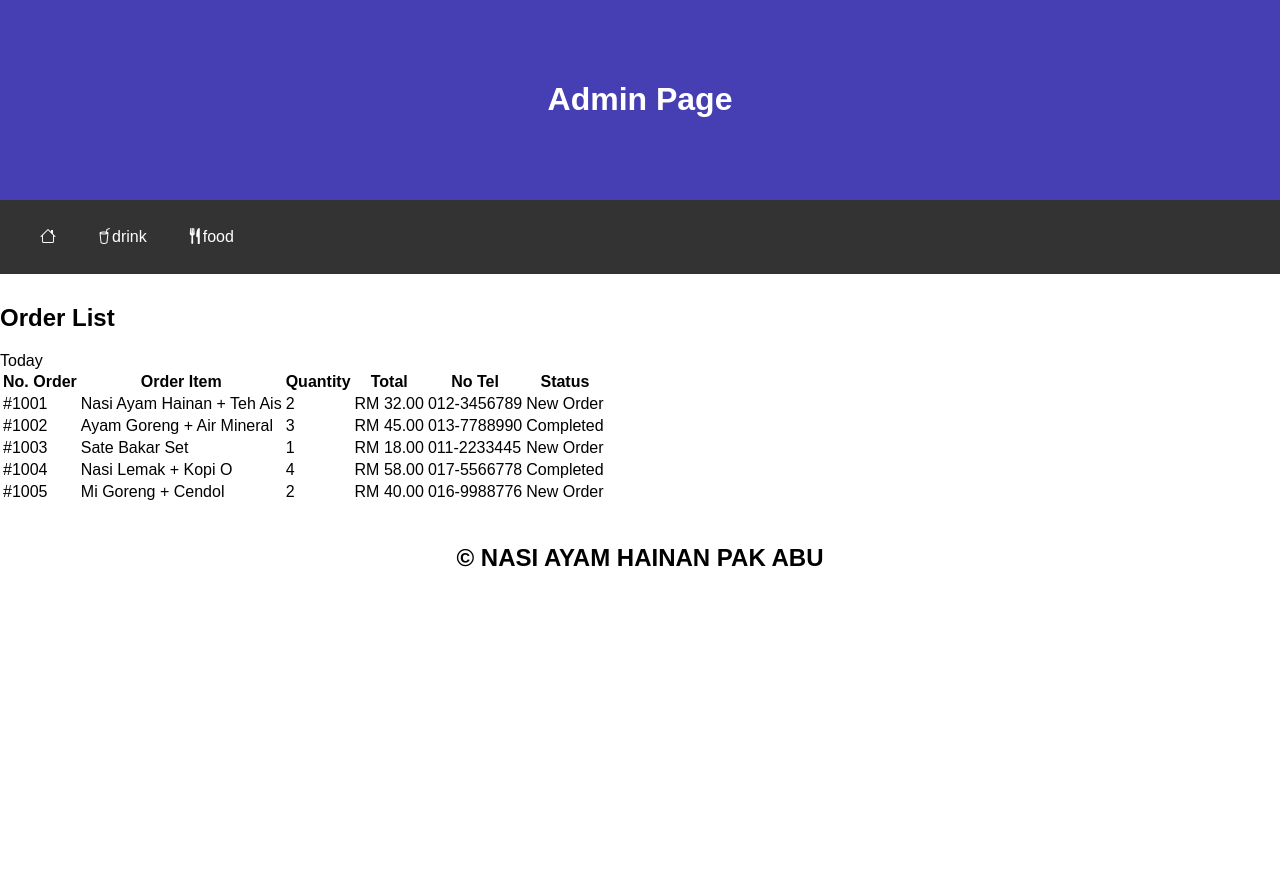
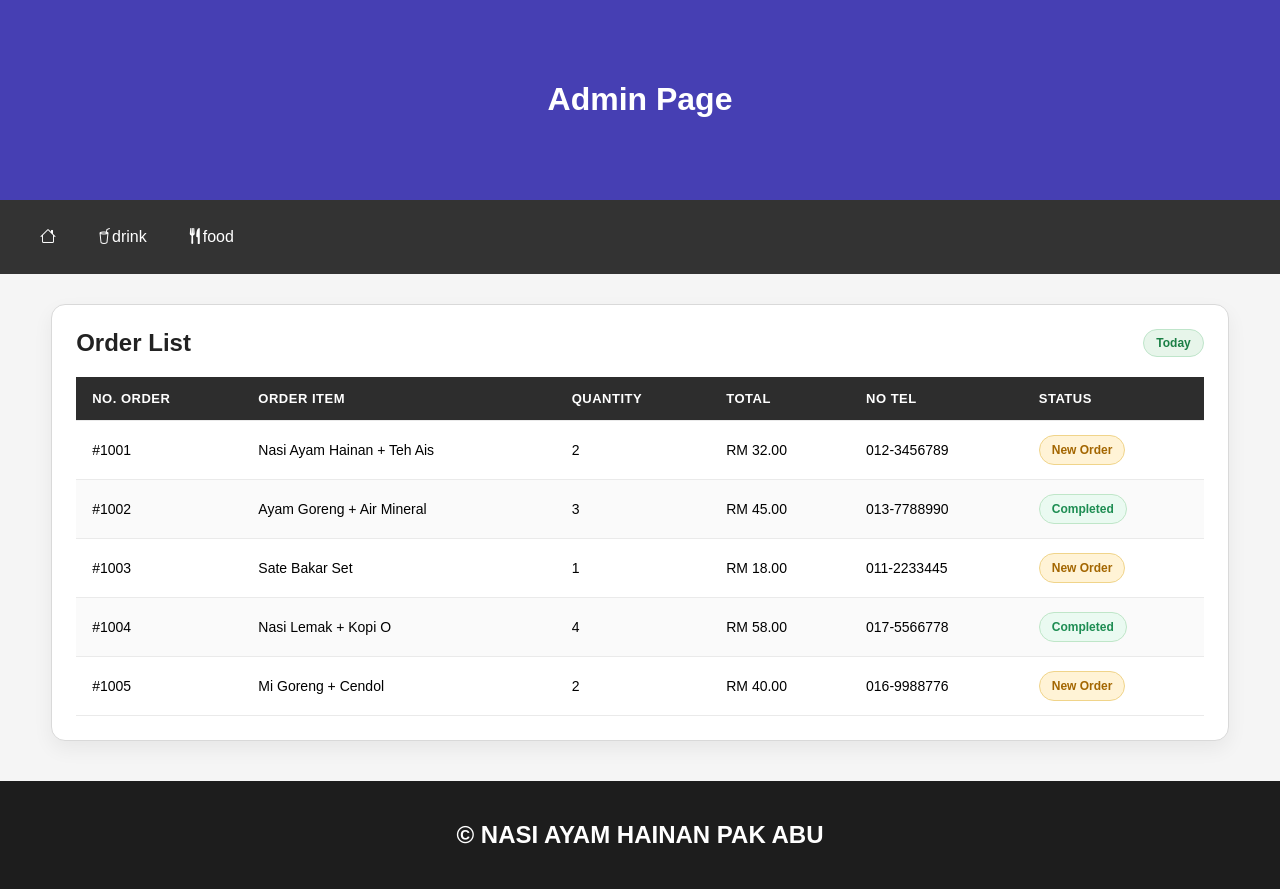
Before and after one commit to fariszhr67/ayamhainanpakabu, a PHP site: page /admin.php in a window 1280 px wide. Before the commit the page ends 567 px from the top, so only its background shows below. Run offline with PHP 8.4, Linux system fonts and the light colour scheme.

Commit message:
Refactor style.css with new styles and structure

```diff
--- a/style.css
+++ b/style.css
@@ -2,8 +2,86 @@
     box-sizing: border-box;
 }
 
-/* ni index html*/
-.frontpage{
+body {
+  font-family: Arial, sans-serif;
+  margin: 0;
+  background: #f4f4f4;
+}
+
+header {
+    padding: 60px;
+    text-align: center;
+    background: rgb(70, 63, 179);
+    color: white;
+}
+
+.navbar {
+  display: flex;
+  background-color: #333;
+  position: sticky;
+  top: 0;
+  z-index: 1000;
+  justify-content: space-between;
+  align-items: center;
+  color: white;
+  padding: 14px 20px;
+  margin-bottom: 30px;
+}
+
+.navbar .page {
+    display: flex;
+    align-items: center;
+}
+
+.navbar .page a {
+  color: white;
+  display: inline-flex;
+  align-items: center;
+  padding: 14px 20px;
+  text-decoration: none;
+  text-align: center;
+}
+
+.navbar .page a:hover {
+  background-color: #ddd;
+  color: black;
+}
+
+.cart {
+    position: relative;
+    background-color: white;
+    color: black;
+    font-size: 25px;
+    padding: 5px;
+    border-radius: 5px;
+    display: inline-flex;
+    align-items: center;
+    justify-content: center;
+    min-width: 40px;
+    min-height: 40px;
+}
+
+.cart-count {
+    position: absolute;
+    top: -8px;
+    right: -8px;
+    font-size: 12px;
+    background-color: red;
+    color: white;
+    padding: 2px 5px;
+    border-radius: 5px;
+}
+
+footer {
+    text-align: center;
+    padding: 20px;
+    background: #1d1d1d;
+    color: white;
+    margin-top: 40px;
+}
+
+/* index html */
+.frontpage {
     background-color: gray;
     min-height: 100vh;
     margin: 0;
@@ -49,12 +127,31 @@
     color: black;
 }
 
-.frontpage .container .box a{
-    text-decoration:none;
-    color:black;
+.frontpage .container .box a {
+    text-decoration: none;
+    color: black;
 }
 
-/*ni login.php*/
+/* homepage */
+.mainmenu {
+    display: grid;
+    grid-template-columns: repeat(1, 600px);
+    justify-content: center;
+    gap: 30px;
+}
+
+.mainmenu .mainpage {
+    border: 3px solid black;
+    border-radius: 4px;
+}
+
+.mainmenu .mainpage .homeimg {
+    object-fit: cover;
+    width: 595px;
+    height: 400px;
+}
+
+/* login page */
 .loginpage {
     background-color: gray;
     text-align: center;
@@ -72,7 +169,7 @@
     background-color: white;
     padding: 20px;
     width: fit-content;
-    border:3px solid black;
+    border: 3px solid black;
     border-radius: 8px;
 }
 
@@ -86,155 +183,194 @@
     border-radius: 8px;
 }
 
-.loginpage .container .box1{
+.loginpage .container .box1 {
     background-color: rgb(13, 177, 13);
-    width:fit-content;
-    height:fit-content;
-    border:2px solid gray;
-    border-radius:8px;
-    float:right;
+    width: fit-content;
+    height: fit-content;
+    border: 2px solid gray;
+    border-radius: 8px;
+    float: right;
 }
 
-.loginpage .container .box2{
+.loginpage .container .box2 {
    background-color: rgb(232, 18, 18);
-    width:fit-content;
-    height:fit-content;
+    width: fit-content;
+    height: fit-content;
     text-decoration: none;
     color: black;
-    border:2px solid gray;
-    border-radius:8px;
-    float:left;
+    border: 2px solid gray;
+    border-radius: 8px;
+    float: left;
 }
 
-/*ni homepage*/
-body {
-  font-family: Arial;
-  margin: 0;
-}
-
-header{
-    padding: 60px;
-    text-align: center;
-    background: rgb(70, 63, 179);
-    color: white;
-}
-
-
-.navbar {
-  display: flex;
-    background-color: #333;
-    position: sticky;
-    top: 0;
-    z-index: 1000;
-  justify-content: space-between;
-  color: white;
-  padding: 14px 20px;
-  margin-bottom: 30px;
-}
-
-.navbar .page {
-    display: flex;
-    align-items: center;
-}
-
-.navbar .page a {
-  color: white;
-    display: inline-flex;
-    align-items: center;
-  padding: 14px 20px;
-  text-decoration: none;
-  text-align: center;
-}
-
-.navbar .page a:hover {
-  background-color: #ddd;
-  color: black;
-}
-
-.cart {
-    position: relative;
-    background-color: white;
-    color: black;
-    font-size: 25px;
-    padding: 5px;
-    border-radius: 5px;
-}
-
-.cart-count{
-    position:absolute;
-    top:-8px;
-    right:-8px;
-    font-size: 12px;
-    background-color:red;
-    color:white;
-    padding:2px 5px;
-    border-radius:5px;
-}
-
-.shop{
+/* menu pages */
+.shop {
     display: grid;
-    grid-template-columns: repeat(4,223px);
-    gap:30px;
+    grid-template-columns: repeat(4, 223px);
+    gap: 30px;
     justify-content: center;
 }
 
-@media (max-width:1000px) {
-   .shop{
-    grid-template-columns: repeat(2,223px);
+@media (max-width: 1000px) {
+   .shop {
+    grid-template-columns: repeat(2, 223px);
    }
 }
 
-@media (max-width:500px) {
-   .shop{
-    grid-template-columns: repeat(1,223px);
+@media (max-width: 500px) {
+   .shop {
+    grid-template-columns: repeat(1, 223px);
    }
 }
 
-.shop .item{
+.shop .item {
     border: 2px solid black;
     border-radius: 4px;
+    background: white;
 }
 
-.shop .item img{
+.shop .item img {
     object-fit: cover;
     width: 220px;
     height: 220px;
 }
 
-.shop .item .details{
+.shop .item .details {
     display: flex;
     flex-direction: column;
     padding: 10px;
-    gap:4px;
+    gap: 4px;
 }
 
 .shop .item .details h3,
-.shop .item .details p{
+.shop .item .details p {
     margin: 0;
 }
 
-.shop .item .details .price-quantity{
+.shop .item .details .price-quantity {
     display: flex;
     justify-content: space-between;
     align-items: center;
 }
 
-.shop .item .details .price-quantity .buttons{
+.shop .item .details .price-quantity .buttons {
     display: flex;
     gap: 5px;
     font-style: 16px;
 }
 
-.bi-dash-lg{
-    color:red;
+.bi-dash-lg {
+    color: red;
 }
 
-.bi-plus-lg{
-    color:green;
+.bi-plus-lg {
+    color: green;
 }
 
-footer{
+/* admin dashboard */
+.admin-page {
+    background: #f5f5f5;
+}
+
+.admin-content {
+    width: min(1200px, 92%);
+    margin: 30px auto;
+}
+
+.admin-card {
+    background: #ffffff;
+    border: 1px solid #d9d9d9;
+    border-radius: 14px;
+    box-shadow: 0 8px 20px rgba(0, 0, 0, 0.06);
+    padding: 24px;
+}
+
+.admin-title-row {
+    display: flex;
+    align-items: center;
+    justify-content: space-between;
+    margin-bottom: 20px;
+    gap: 12px;
+}
+
+.admin-title-row h2 {
+    margin: 0;
+    color: #222;
+}
+
+.admin-badge {
+    background: #e7f5ea;
+    color: #1b7f45;
+    border: 1px solid #bfe5ca;
+    border-radius: 999px;
+    padding: 6px 12px;
+    font-size: 12px;
+    font-weight: bold;
+}
+
+.table-wrap {
+    overflow-x: auto;
+}
+
+.order-table {
+    width: 100%;
+    border-collapse: collapse;
+    min-width: 820px;
+    background: white;
+}
+
+.order-table th,
+.order-table td {
+    padding: 14px 16px;
+    text-align: left;
+    border-bottom: 1px solid #eaeaea;
+    font-size: 14px;
+}
+
+.order-table thead th {
+    background: #2d2d2d;
+    color: white;
+    font-size: 13px;
+    text-transform: uppercase;
+    letter-spacing: 0.5px;
+}
+
+.order-table tbody tr:nth-child(even) {
+    background: #fafafa;
+}
+
+.order-table tbody tr:hover {
+    background: #f0f4ff;
+}
+
+.status-badge {
+    display: inline-block;
+    padding: 7px 12px;
+    border-radius: 999px;
+    font-size: 12px;
+    font-weight: bold;
     text-align: center;
-    padding: 20px;
-    margin-top: auto;
 }
+
+.status-badge.new {
+    background: #fff3d6;
+    color: #a36600;
+    border: 1px solid #f0d48a;
+}
+
+.status-badge.completed {
+    background: #eafaf1;
+    color: #1d8d52;
+    border: 1px solid #bfe6c8;
+}
+
+@media (max-width: 768px) {
+    .admin-card {
+        padding: 16px;
+    }
+
+    .admin-title-row {
+        flex-direction: column;
+        align-items: flex-start;
+    }
+}
```
